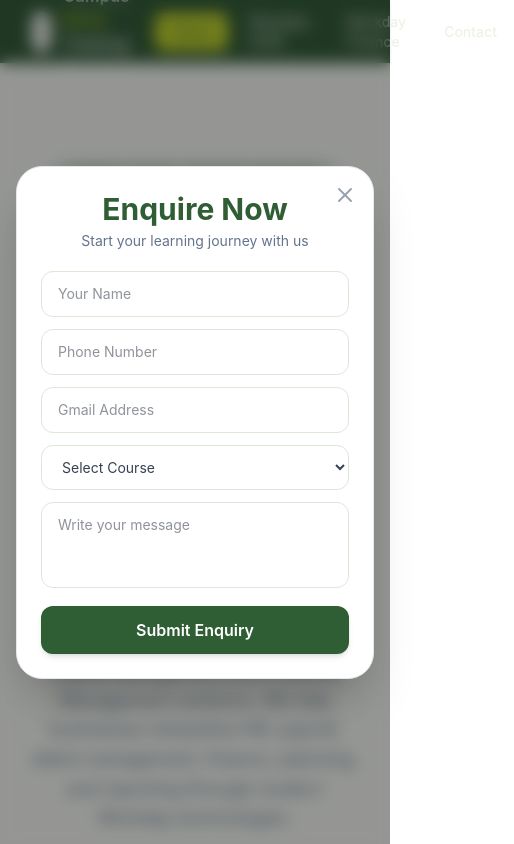
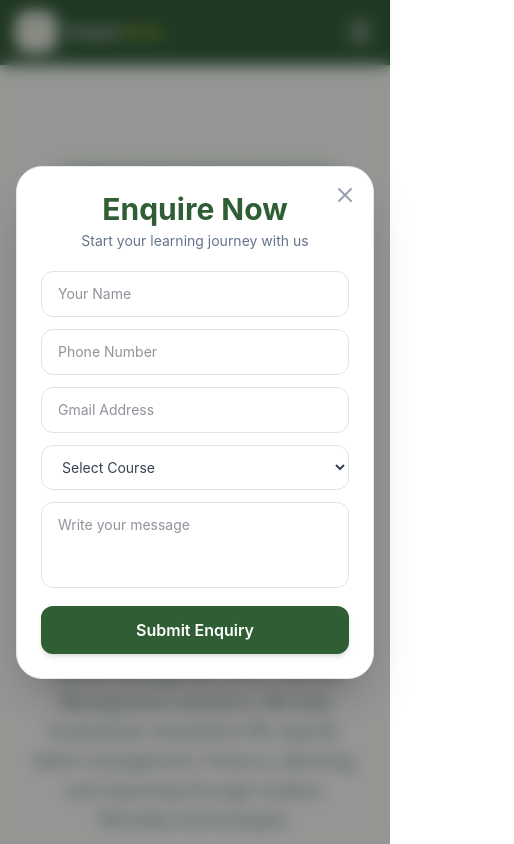
Before and after one commit to SoumyaInfo/campus-entry, a React (Vite) app: page / in a window 390 px wide. Shown: the top 844 px of the page, 514 px wide, since content can reach past the window. Built offline with nearby package versions, Linux system fonts and the light colour scheme.

Commit message:
mobile responsivenes

```diff
--- a/src/components/Navbar.jsx
+++ b/src/components/Navbar.jsx
@@ -1,10 +1,12 @@
 import { useState } from "react";
 import { Link, useLocation, useNavigate } from "react-router-dom";
+import { Menu, X } from "lucide-react";
 import logo from "../assets/logo.jpeg";
 
 const Navbar = () => {
   const location = useLocation();
   const navigate = useNavigate();
+  const [menuOpen, setMenuOpen] = useState(false);
 
   const navLinks = [
     { name: "Home", path: "/" },
@@ -13,8 +15,11 @@ const Navbar = () => {
   ];
 
   const handleContact = () => {
+    setMenuOpen(false);
+
     if (location.pathname !== "/") {
       navigate("/");
+
       setTimeout(() => {
         document
           .getElementById("contact")
@@ -28,11 +33,12 @@ const Navbar = () => {
   };
 
   return (
-    <nav className="bg-[#355E3B] border-b border-[#DDE7D8] px-8 h-16 flex items-center justify-between sticky top-0 z-50 shadow-sm">
+    <nav className="bg-[#355E3B] border-b border-[#DDE7D8] sticky top-0 z-50 shadow-sm">
+      <div className="px-4 sm:px-6 lg:px-8 h-16 flex items-center justify-between">
 
         {/* Logo */}
-      <Link to="/" className="flex items-center gap-3">
-        <div className="w-10 h-10 bg-white rounded-xl p-1 flex items-center justify-center overflow-hidden shadow-sm">
+        <Link to="/" className="flex items-center gap-2 sm:gap-3">
+          <div className="w-10 h-10 bg-white rounded-xl p-1 flex items-center justify-center overflow-hidden shadow-sm flex-shrink-0">
             <img
               src={logo}
               alt="Campus Entry"
@@ -40,13 +46,18 @@ const Navbar = () => {
             />
           </div>
 
-        <span className="text-white text-base font-semibold tracking-wide">
-          Campus <span className="text-[#C7D92F]">Entry</span> Training Services
+          <span className="text-white text-sm sm:text-base font-semibold tracking-wide leading-tight">
+            Campus{" "}
+            <span className="text-[#C7D92F]">Entry</span>
+            <span className="hidden sm:inline">
+              {" "}
+              Training Services
+            </span>
           </span>
         </Link>
 
-      {/* Nav Links */}
-      <div className="flex items-center gap-1">
+        {/* Desktop Menu */}
+        <div className="hidden md:flex items-center gap-1">
           {navLinks.map((link) => (
             <Link
               key={link.name}
@@ -62,13 +73,53 @@ const Navbar = () => {
             </Link>
           ))}
 
-        {/* Contact Button */}
           <button
             onClick={handleContact}
-  className={`text-sm font-medium px-4 py-2 rounded-lg border transition-all duration-200 text-[#EAF3E5] border-transparent hover:text-white hover:bg-white/10`}
+            className="text-sm font-medium px-4 py-2 rounded-lg border transition-all duration-200 text-[#EAF3E5] border-transparent hover:text-white hover:bg-white/10"
           >
             Contact
           </button>
+        </div>
+
+        {/* Mobile Menu Button */}
+        <button
+          onClick={() => setMenuOpen(!menuOpen)}
+          className="md:hidden text-white"
+        >
+          {menuOpen ? <X size={28} /> : <Menu size={28} />}
+        </button>
+      </div>
+
+      {/* Mobile Menu */}
+      <div
+        className={`md:hidden overflow-hidden transition-all duration-300 bg-[#355E3B] border-t border-white/10 ${
+          menuOpen ? "max-h-96 opacity-100" : "max-h-0 opacity-0"
+        }`}
+      >
+        <div className="flex flex-col px-4 py-3 gap-2">
+          {navLinks.map((link) => (
+            <Link
+              key={link.name}
+              to={link.path}
+              onClick={() => setMenuOpen(false)}
+              className={`text-sm font-medium px-4 py-3 rounded-lg transition-all
+              ${
+                location.pathname === link.path
+                  ? "text-[#355E3B] bg-[#C7D92F]"
+                  : "text-[#EAF3E5] hover:bg-white/10"
+              }`}
+            >
+              {link.name}
+            </Link>
+          ))}
+
+          <button
+            onClick={handleContact}
+            className="text-left text-sm font-medium px-4 py-3 rounded-lg text-[#EAF3E5] hover:bg-white/10"
+          >
+            Contact
+          </button>
+        </div>
       </div>
     </nav>
   );
```
Lines whose indentation alone changed are shown as unchanged.
